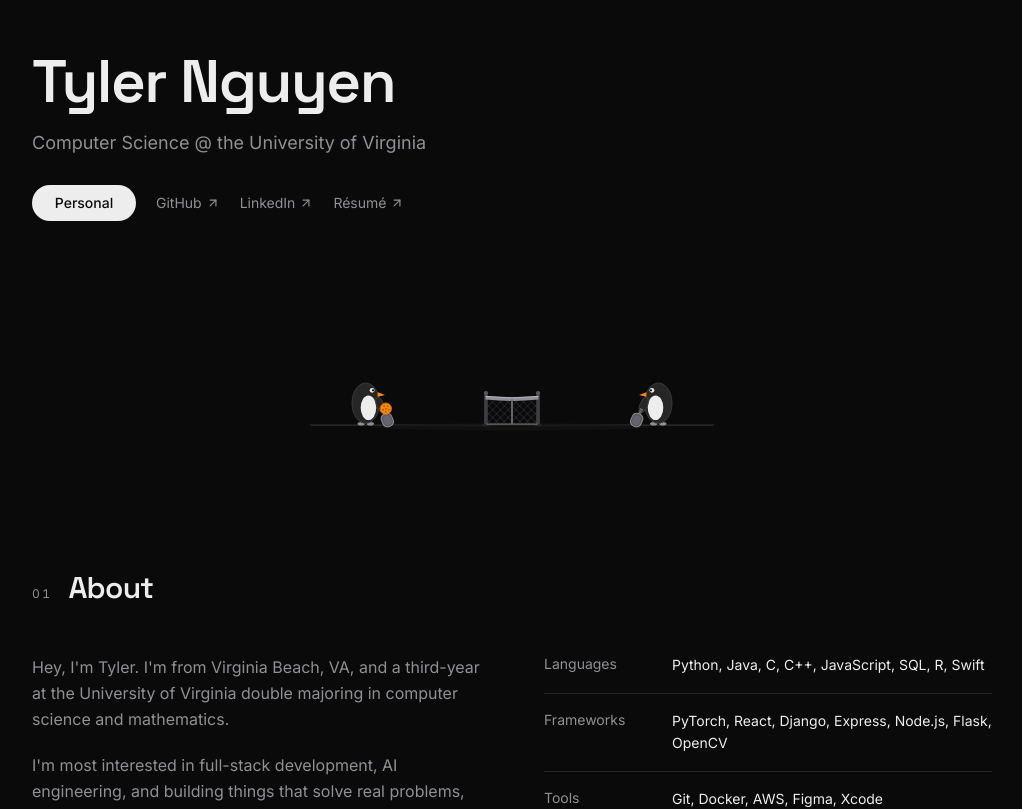
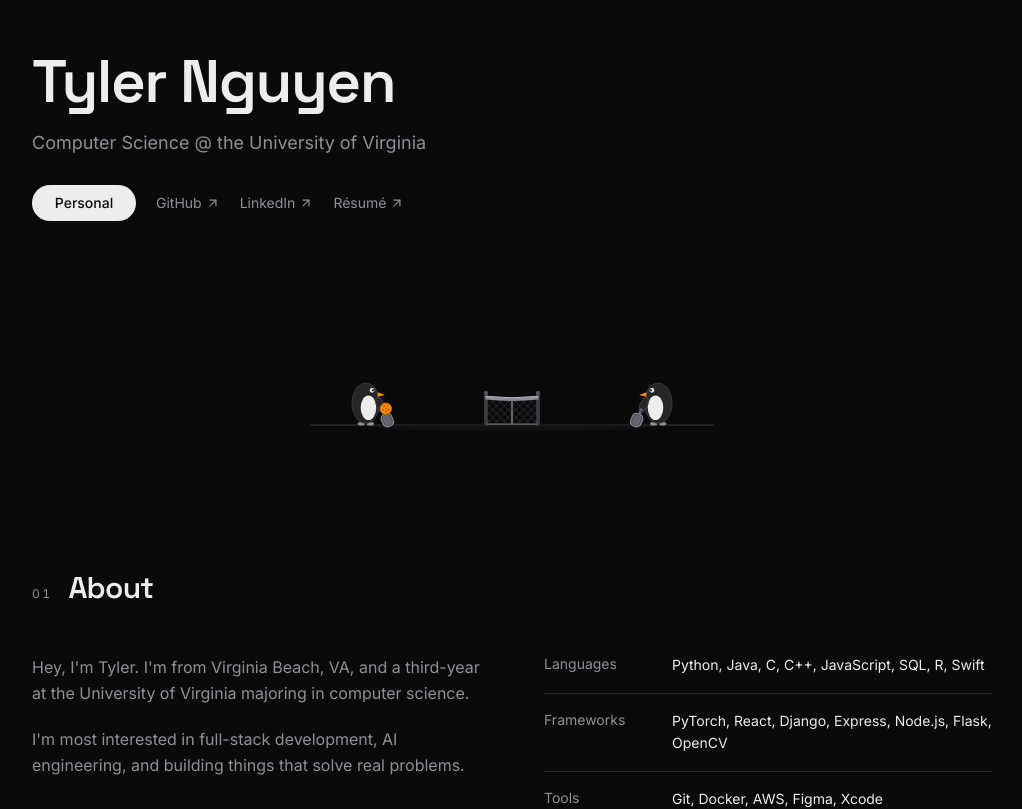
Before and after one commit to tyl3rn/portfolio, a Next.js app: page / in a window 1280 px wide. Shown: the part 124-933 px from the top of the page, without its empty margins (128-1150 px from the left). Built offline with nearby package versions, Linux system fonts and the light colour scheme.

Commit message:
remove scroll fade, update about section

```diff
--- a/app/components/reveal.tsx
+++ b/app/components/reveal.tsx
@@ -1,27 +1,12 @@
-"use client";
-
-import { motion } from "framer-motion";
-
 export function Reveal({
   children,
   className,
-  delay = 0,
 }: {
   children: React.ReactNode;
   className?: string;
   delay?: number;
 }) {
-  return (
-    <motion.div
-      initial={{ opacity: 0, y: 12 }}
-      whileInView={{ opacity: 1, y: 0 }}
-      viewport={{ once: true, margin: "-60px" }}
-      transition={{ duration: 0.45, ease: "easeOut", delay }}
-      className={className}
-    >
-      {children}
-    </motion.div>
-  );
+  return <div className={className}>{children}</div>;
 }
 
 export function SectionHead({ no, title }: { no: string; title: string }) {
--- a/app/page.tsx
+++ b/app/page.tsx
@@ -149,13 +149,12 @@ function About() {
         <Reveal className="flex flex-col gap-5 text-sm sm:text-base text-muted leading-relaxed">
           <p>
             Hey, I&apos;m Tyler. I&apos;m from Virginia Beach, VA, and a
-            third-year at the University of Virginia double majoring in
-            computer science and mathematics.
+            third-year at the University of Virginia majoring in computer
+            science.
           </p>
           <p>
             I&apos;m most interested in full-stack development, AI engineering,
-            and building things that solve real problems, ideally the kind
-            people actually use the next morning.
+            and building things that solve real problems.
           </p>
         </Reveal>
 
```
